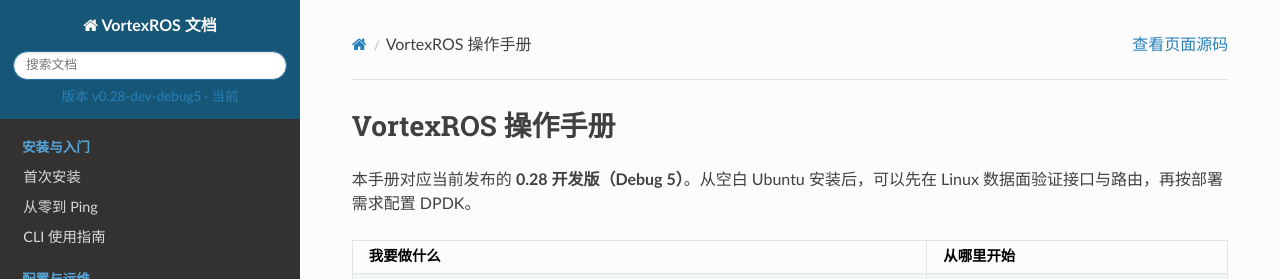
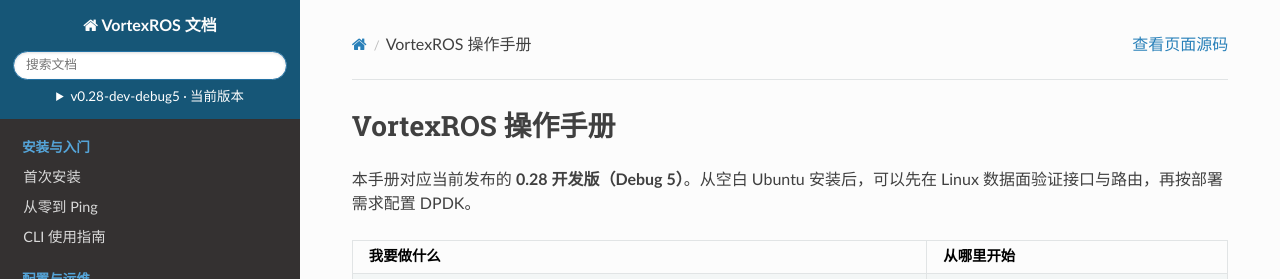
Before and after one commit to opennw-rui/vortexros-docs, a Sphinx documentation site: the page built from docs/index.md, in a window 1280 px wide. Shown: the top 279 px of the page. Built offline with Sphinx 7.4.7 and the Read the Docs theme 3.1.0, drawn with Linux system fonts in a browser that asks for light colours; part of the change alters nothing that is shown.

Commit message:
Align Chinese search tokens and expose the version menu

```diff
--- a/docs/_static/manual.css
+++ b/docs/_static/manual.css
@@ -17,3 +17,5 @@
 .manual-copy:focus-visible { outline: 2px solid #165677; }
 .rst-content table.docutils { width: 100%; }
 .rst-content table.docutils td, .rst-content table.docutils th { white-space: normal; }
+.manual-version summary { cursor: pointer; color: #fff; }
+.manual-version a { display: block; padding-top: .3rem; }
--- a/docs/_templates/layout.html
+++ b/docs/_templates/layout.html
@@ -1,7 +1,9 @@
 {% extends "!layout.html" %}
 {% block sidebartitle %}
 {{ super() }}
-<div class="manual-version">
-  <a href="{{ pathto('versions') }}">版本 {{ release }} · 当前</a>
-</div>
+<details class="manual-version">
+  <summary>{{ release }} · 当前版本</summary>
+  <a href="{{ pathto('index') }}">0.28 开发版</a>
+  <a href="{{ pathto('versions') }}">文档版本说明</a>
+</details>
 {% endblock %}
--- a/docs/conf.py
+++ b/docs/conf.py
@@ -16,3 +16,36 @@ html_js_files = ["copy.js"]
 exclude_patterns = ["_static", "_templates"]
 pygments_style = "sphinx"
 highlight_language = "none"
+
+# Keep the browser query tokenizer and the build-time index in agreement.
+import re
+from sphinx.search.en import SearchEnglish
+
+
+class SearchVortexROS(SearchEnglish):
+    lang = "vortexros"
+    language_name = "VortexROS Chinese and CLI"
+    js_splitter_code = """
+var splitQuery = (query) => (query.match(/\\p{Script=Han}+|[a-zA-Z0-9_]+/gu) || [])
+  .flatMap((word) => {
+    if (!/^\\p{Script=Han}{2,}$/u.test(word)) return [word];
+    const chars = [...word];
+    return chars.slice(1).map((char, i) => chars[i] + char);
+  });
+"""
+
+    def split(self, text):
+        words = []
+        for word in re.findall(r"[\u3400-\u9fff]+|[a-zA-Z0-9_]+", text):
+            if len(word) > 1 and "\u3400" <= word[0] <= "\u9fff":
+                words.extend(word[i:i+2] for i in range(len(word)-1))
+            else:
+                words.append(word)
+        return words
+
+
+html_search_language = "vortexros"
+
+
+def setup(app):
+    app.add_search_language(SearchVortexROS)
--- a/requirements.txt
+++ b/requirements.txt
@@ -1,4 +1,3 @@
 Sphinx==9.2.0
 sphinx-rtd-theme==3.1.0
 myst-parser==5.2.0
-jieba==0.42.1
```
